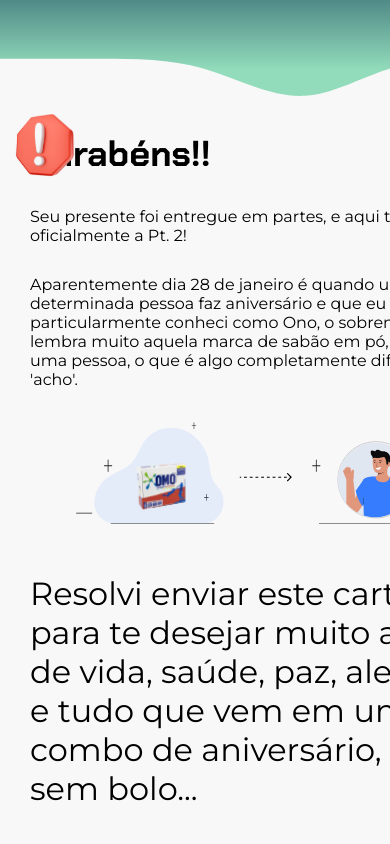
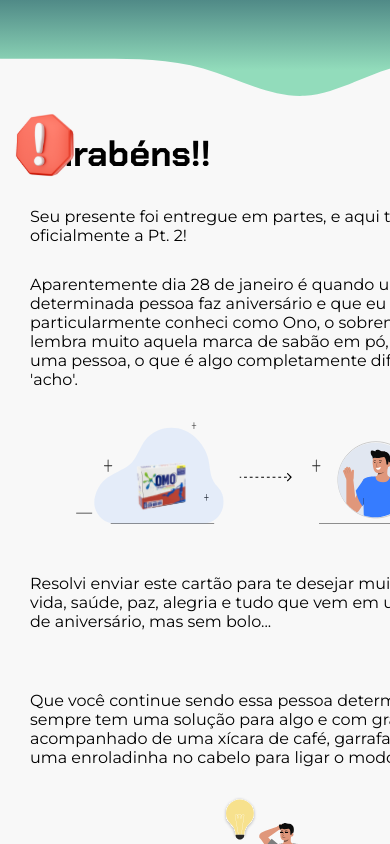
Before and after one commit to GioGardinali/Ono-2023, a React (Create React App) app: page / in a window 390 px wide. Shown: the top 844 px of the page. Built offline with nearby package versions, Linux system fonts and the light colour scheme.

Commit message:
Update App.css

```diff
--- a/src/App.css
+++ b/src/App.css
@@ -281,8 +281,7 @@ animation: changeBackgroundColor2 5s infinite; /* propriedade de animação */
   .texto_previsao {
     font-size: 16px;
   }
-
-  .titulo2 {
-    font-size: 32px;
+    p {
+    font-size: 16px;
   }
 }
```
